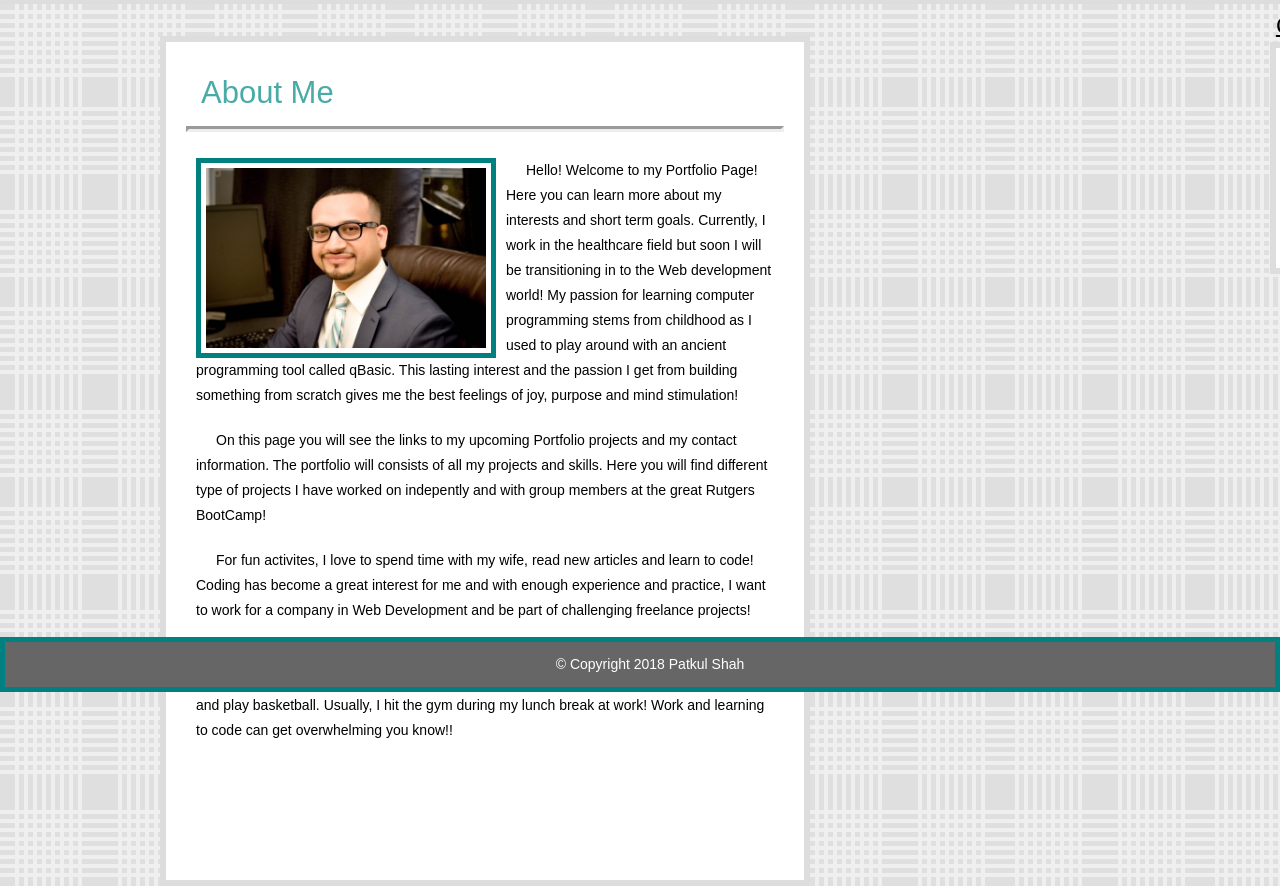
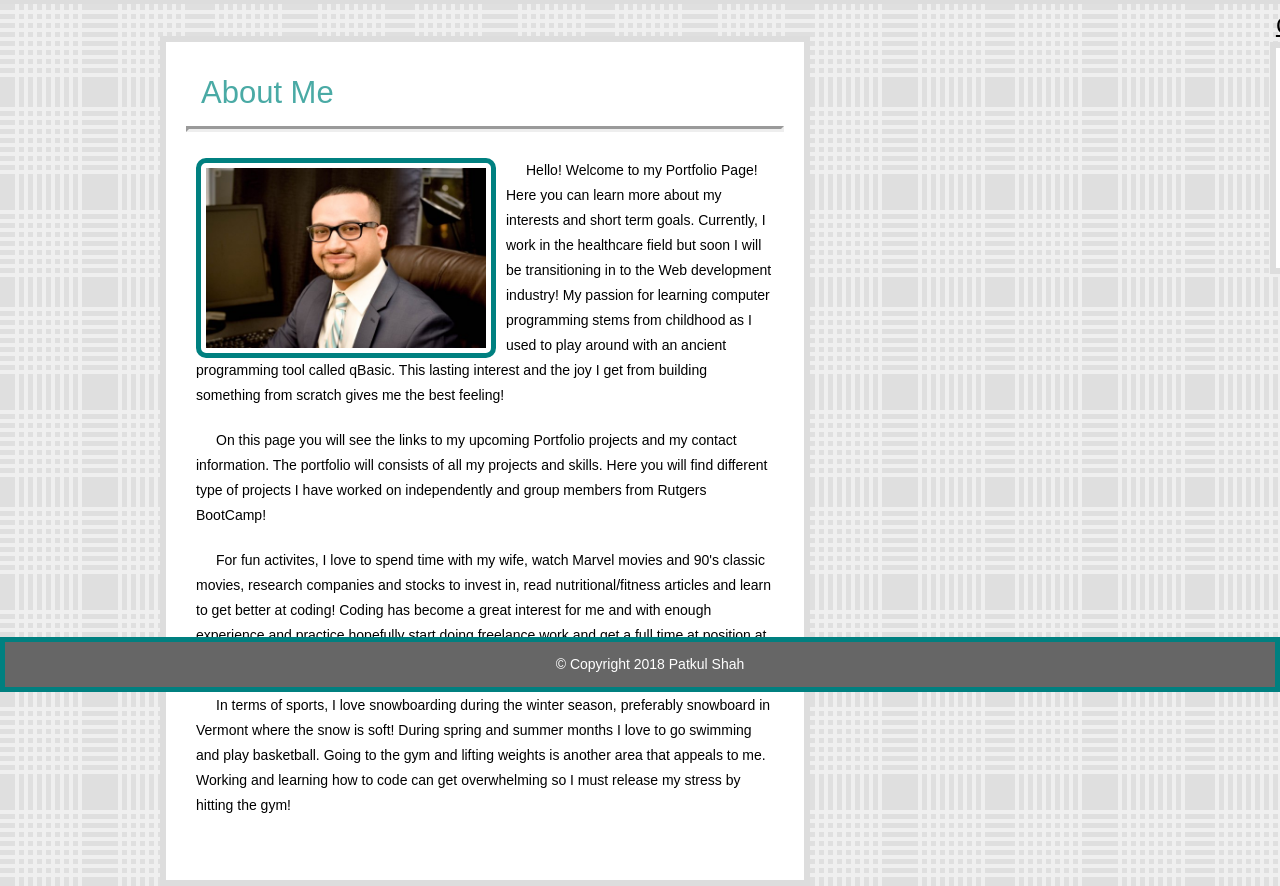
Before and after one commit to Tapesh123/Basic-Portfolio, a plain HTML site: page index.html in a window 1280 px wide. Shown: the part 108-994 px from the top of the page. Drawn offline with Linux system fonts and the light colour scheme.

Commit message:
another update

```diff
--- a/assets/css/style.css
+++ b/assets/css/style.css
@@ -24,7 +24,7 @@ a:active {
   -ms-transform: rotate(-10deg);
   -webkit-transform: rotate(-10deg);
   -moz-transform: rotate(-10deg);
-  /* -o-transform: rotate(-10deg); */
+  -o-transform: rotate(-10deg);
   transform: rotate(-10deg);
 
 }
@@ -55,8 +55,6 @@ header {
       color: #ffffff;
       background: #4aaaa5;
       position: fixed;
-
-      /* margin-left: 325px; */
       width: 320px;
           padding: 30px;
           margin: 0 auto;
@@ -97,7 +95,7 @@ header {
     border: 6px solid #dddddd;
     margin: left;
     font-family: 'Arial', "Helvetica Neue", Helvetica, sans-serif;
-    overflow: scroll;
+
   }
 
   #connect {
@@ -119,7 +117,7 @@ header {
 
   a1 {
       color: #4aaaa5;
-      margin: 0 auto 0;
+      margin: 0 auto;
       float: left;
       padding: 15px;
       font-size: 31px;
@@ -142,6 +140,7 @@ p img {float: left;
   border: 5px solid teal;
   padding: 05px;
   margin-right: 10px;
+  border-radius: 10px;
 }
 
 
@@ -164,7 +163,7 @@ p { font-size: 14px;
   background-color: #666666;
   color: white;
   text-align: center;
-  /* padding: 10px; */
+
   font-family: 'Arial', "Helvetica Neue", Helvetica, sans-serif;
 }
 
@@ -232,6 +231,4 @@ div.desc {
 
 }
 
-.clearfix {
-  overflow: auto;
-}
+/* Classes for Portfolio pictures */
--- a/index.html
+++ b/index.html
@@ -48,19 +48,24 @@
     </div>
 
         <p><img src="assets/images/profile.jpg" alt="Profile" width="300" height="200">
-             Hello! Welcome to my Portfolio Page! Here you can learn more about my interests and short term goals. Currently, I work in the healthcare
-            field but soon I will be transitioning in to the Web development world! My passion for learning computer programming
-            stems from childhood as I used to play around with an ancient programming tool called qBasic. This lasting interest and the passion I get from building something from scratch gives me the best feelings of
-            joy, purpose and mind stimulation! </p>
+             Hello! Welcome to my Portfolio Page! Here you can learn more about my interests and short term goals. Currently, I work
+            in the healthcare field but soon I will be transitioning in to the Web development industry! My passion for learning computer
+            programming stems from childhood as I used to play around with an ancient programming tool called qBasic. This lasting interest
+            and the joy I get from building something from scratch gives me the best feeling!
+            </p>
 
             <p>On this page you will see the links to my upcoming Portfolio projects and my contact information. The portfolio will consists
-                of all my projects and skills. Here you will find different type of projects I have worked on indepently and with group
-                members at the great Rutgers BootCamp!</p>
-            <p>For fun activites, I love to spend time with my wife, read new articles and learn to code! Coding has become a great interest
-                for me and with enough experience and practice, I want to work for a company in Web Development and be part of challenging freelance projects!</p>
+                of all my projects and skills. Here you will find different type of projects I have worked on independently and group
+                members from Rutgers BootCamp!</p>
 
-            <p>In terms of sports, I love snowboarding during the winter season, preferably snowboard in Vermont where the snow is
-                soft! During spring and summer months I love to go swimming and play basketball. Usually, I hit the gym during my lunch break at work! Work and learning to code can get overwhelming you know!!</p>
+            <p>For fun activites, I love to spend time with my wife, watch Marvel movies and 90's classic movies, research companies and
+                stocks to invest in, read nutritional/fitness articles and learn to get better at coding! Coding has become a great interest
+                for me and with enough experience and practice hopefully start doing freelance work and get a full time at position at a nice big fortune 500 company!
+
+            <p>In terms of sports, I love snowboarding during the winter season, preferably snowboard in Vermont where the snow is soft!
+                During spring and summer months I love to go swimming and play basketball. Going to the gym and lifting weights is another
+                area that appeals to me. Working and learning how to code can get overwhelming so I must release my stress by hitting
+                the gym!</p>
 
         </section>
     </div>
```
Also changed, not shown: portfolio.html (+1 -1 lines).
